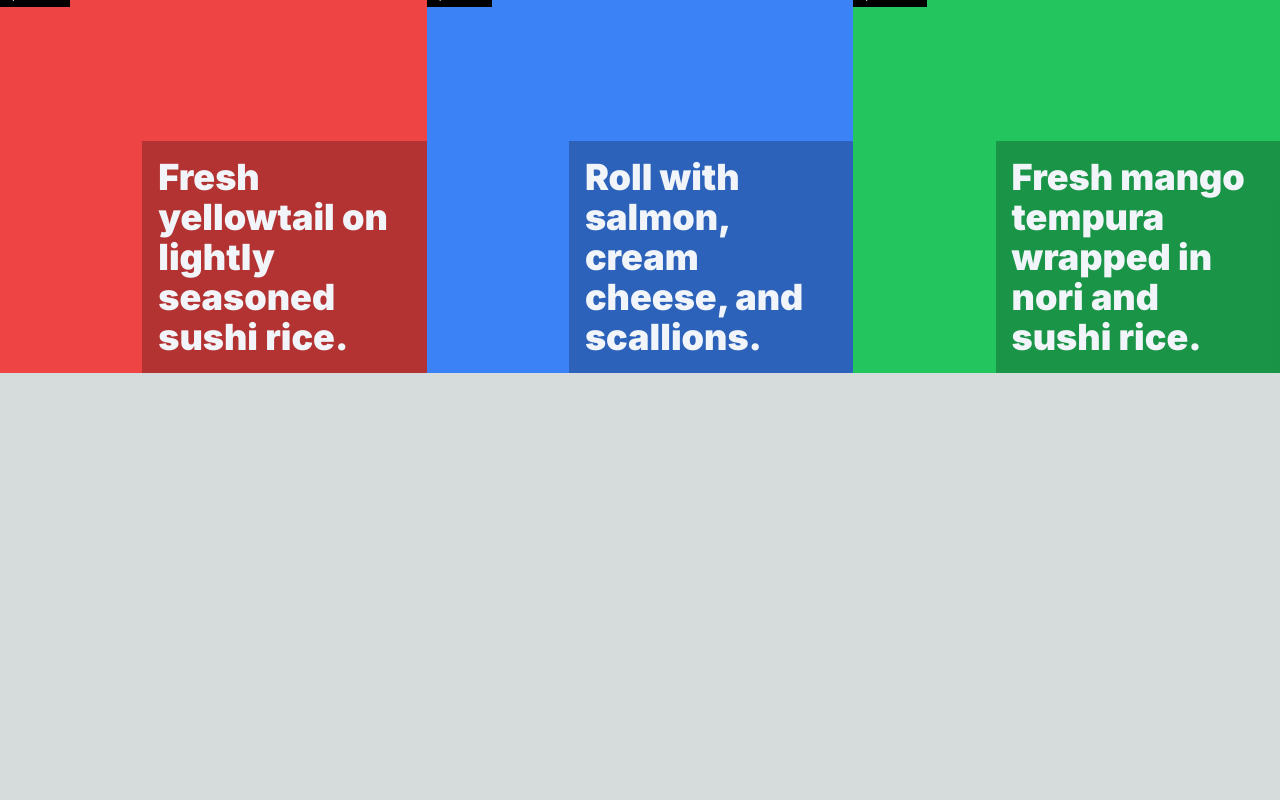
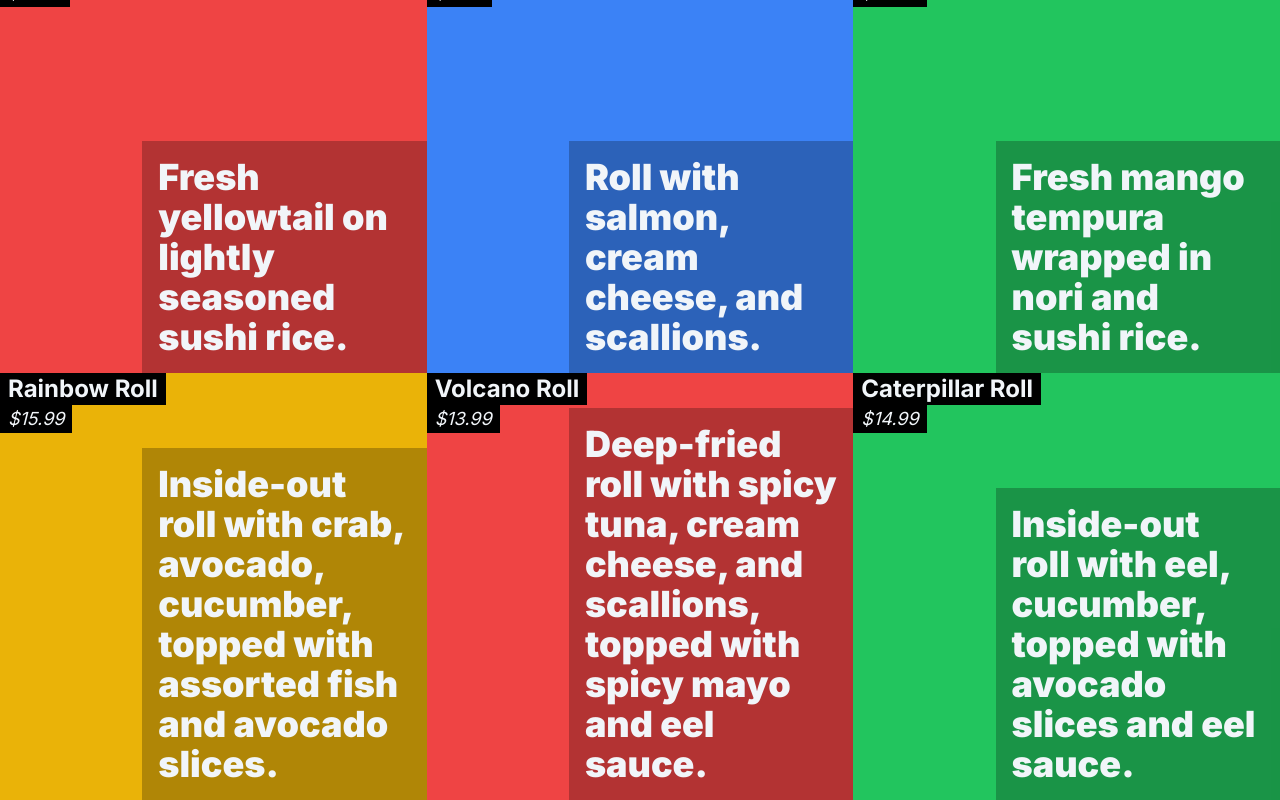
Before and after one commit to 3FE3LE/next-shop, a Next.js app: page / in a window 1280 px wide. Shown: the part 1824-2624 px from the top of the page. Before the commit the page ends 2197 px from the top, so only its background shows below. Built offline with nearby package versions, Linux system fonts and the light colour scheme.

Commit message:
add more shushi plates & change modal variable name to isModalShow

```diff
--- a/app/constants/index.ts
+++ b/app/constants/index.ts
@@ -82,5 +82,26 @@ export const sushiPlates = [
     color: "bg-green-500",
     description: "Fresh mango tempura wrapped in nori and sushi rice.",
     img: "/assets/mango-tempura-maki.jpg",
-  }
+  },
+  {
+    name: "Rainbow Roll",
+    price: 15.99,
+    color: "bg-yellow-500",
+    description: "Inside-out roll with crab, avocado, cucumber, topped with assorted fish and avocado slices.",
+    img: "/assets/rainbow-roll.jpg",
+  },
+  {
+    name: "Volcano Roll",
+    price: 13.99,
+    color: "bg-red-500",
+    description: "Deep-fried roll with spicy tuna, cream cheese, and scallions, topped with spicy mayo and eel sauce.",
+    img: "/assets/volcano-roll.jpg",
+  },
+  {
+    name: "Caterpillar Roll",
+    price: 14.99,
+    color: "bg-green-500",
+    description: "Inside-out roll with eel, cucumber, topped with avocado slices and eel sauce.",
+    img: "/assets/caterpillar-roll.jpg",
+  },
 ];
--- a/app/context/SushiCartContext.tsx
+++ b/app/context/SushiCartContext.tsx
@@ -5,7 +5,7 @@ import { TOrderProduct, TProduct } from "../types/SushiCartTypes";
 
 export type TSushiCartContext = {
   total: number;
-  modal: boolean;
+  isModalShow: boolean;
   handleChangeModal: () => void;
   products: TOrderProduct[];
   handleAddProduct: (product: TProduct) => void;
@@ -15,7 +15,7 @@ export type TSushiCartContext = {
 
 const SushiCartContext = createContext<TSushiCartContext>({
   total: 0,
-  modal: false,
+  isModalShow: false,
   handleChangeModal: () => {},
   products: [],
   handleAddProduct: () => {},
@@ -24,7 +24,7 @@ const SushiCartContext = createContext<TSushiCartContext>({
 });
 
 const SushiCartProvider = ({ children }: { children: React.ReactNode }) => {
-  const [modal, setModal] = useState<boolean>(false);
+  const [isModalShow, setIsModalShow] = useState<boolean>(false);
   const [products, setProducts] = useState<TOrderProduct[]>([]);
   const [total, setTotal] = useState<number>(0);
   // Add or remove a sushi from the cart and update state accordingly
@@ -37,14 +37,14 @@ const SushiCartProvider = ({ children }: { children: React.ReactNode }) => {
       return sum;
     };
     if (products.length === 0) {
-      setModal(false);
+      setIsModalShow(false);
     }
     setTotal(calcTotal());
   }, [products]);
 
   const Context = useMemo(() => {
     const handleChangeModal = () => {
-      setModal(!modal);
+      setIsModalShow(!isModalShow);
     };
 
     const handleAddProduct = (product: TProduct) => {
@@ -96,14 +96,14 @@ const SushiCartProvider = ({ children }: { children: React.ReactNode }) => {
 
     return {
       total,
-      modal,
+      isModalShow,
       handleChangeModal,
       products,
       handleAddProduct,
       handleRemoveProduct,
       handleDeleteProduct,
     };
-  }, [modal, products, total]);
+  }, [isModalShow, products, total]);
 
   return (
     <SushiCartContext.Provider value={Context}>
```
